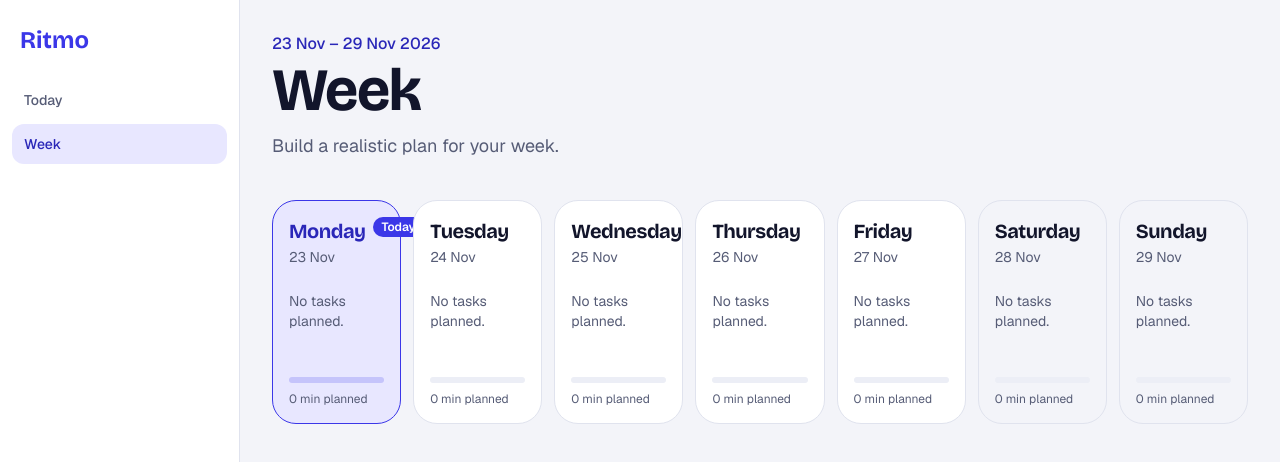
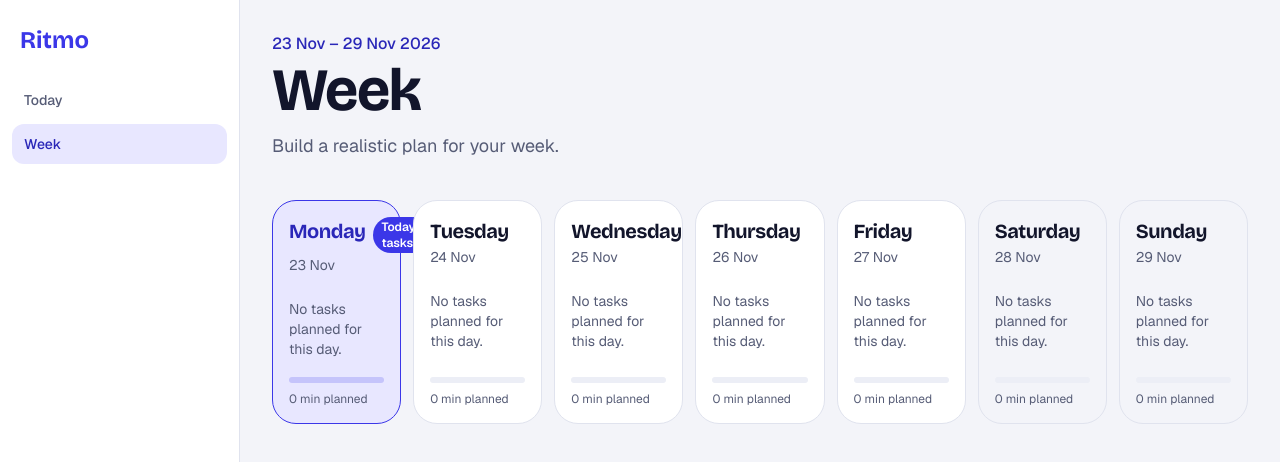
Before and after one commit to Sidney-Filho/ritmo, a Next.js app: page /week in a window 1280 px wide. Shown: the top 462 px of the page. Built offline with nearby package versions, Linux system fonts and the light colour scheme.

Commit message:
Change title

```diff
--- a/src/components/week-board.tsx
+++ b/src/components/week-board.tsx
@@ -81,7 +81,7 @@ export default function WeekBoard() {
               </h2>
               {isToday ? (
                 <span className="rounded-full bg-accent px-2 py-0.5 text-xs font-semibold text-accent-ink">
-                  Today
+                  Todays tasks
                 </span>
               ) : null}
             </div>
@@ -93,7 +93,7 @@ export default function WeekBoard() {
             </p>
 
             {dayTasks.length === 0 ? (
-            <p className="mt-6 flex-1 text-sm text-muted">No tasks planned.</p>
+              <p className="mt-6 flex-1 text-sm text-muted">No tasks planned for this day.</p>
             ) : (
               <ul className="mt-6 flex-1 space-y-2 text-sm">
                 {dayTasks.map((task) => (
```
